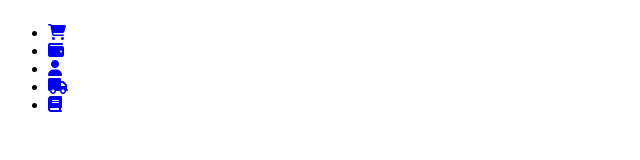
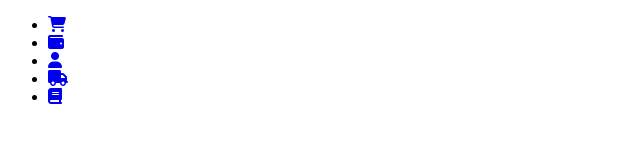
Before and after one commit to pockx96/ferreCred-Front, a website: page src/index.html in a window 1280 px wide. Shown: the full height of the page, 0-640 px from the left. Drawn offline with Linux system fonts and the light colour scheme.

Commit message:
Cambios en los .CSS

```diff
--- a/src/css/Menu/side-bar.css
+++ b/src/css/Menu/side-bar.css
@@ -5,9 +5,13 @@ nav {
     flex-direction: column;
     align-items: center;
 }
-
 .side-bar {
-    width: 92px;
+    width: auto;
+    display: inline-block;
+    flex-direction: column;
+    align-items: center;
+    position: fixed;
+    overflow-y: auto;
 }
 
 nav i {
--- a/src/css/main.css
+++ b/src/css/main.css
@@ -1,6 +1,9 @@
-body{
-    margin: 0px;
-    padding: 0px;
+html,
+body {
+    height: 100%;
+    width: 100%;
+    margin: 0;
+    padding: 0;
 }
 @import url(./Menu/side-bar.css);
 @import url(./Carrito/main-Carrito.css);
--- a/src/index.html
+++ b/src/index.html
@@ -8,16 +8,6 @@
     <script src="https://kit.fontawesome.com/e7f892fa06.js" crossorigin="anonymous"></script>
     <title>Document</title>
 </head>
-<style>
-    .side-bar {
-        width: auto;
-        display: inline-block;
-        flex-direction: column;
-        align-items: center;
-        position: fixed;
-        overflow-y: auto;
-    }
-</style>
 
 <body>
     <div class="row">
```
